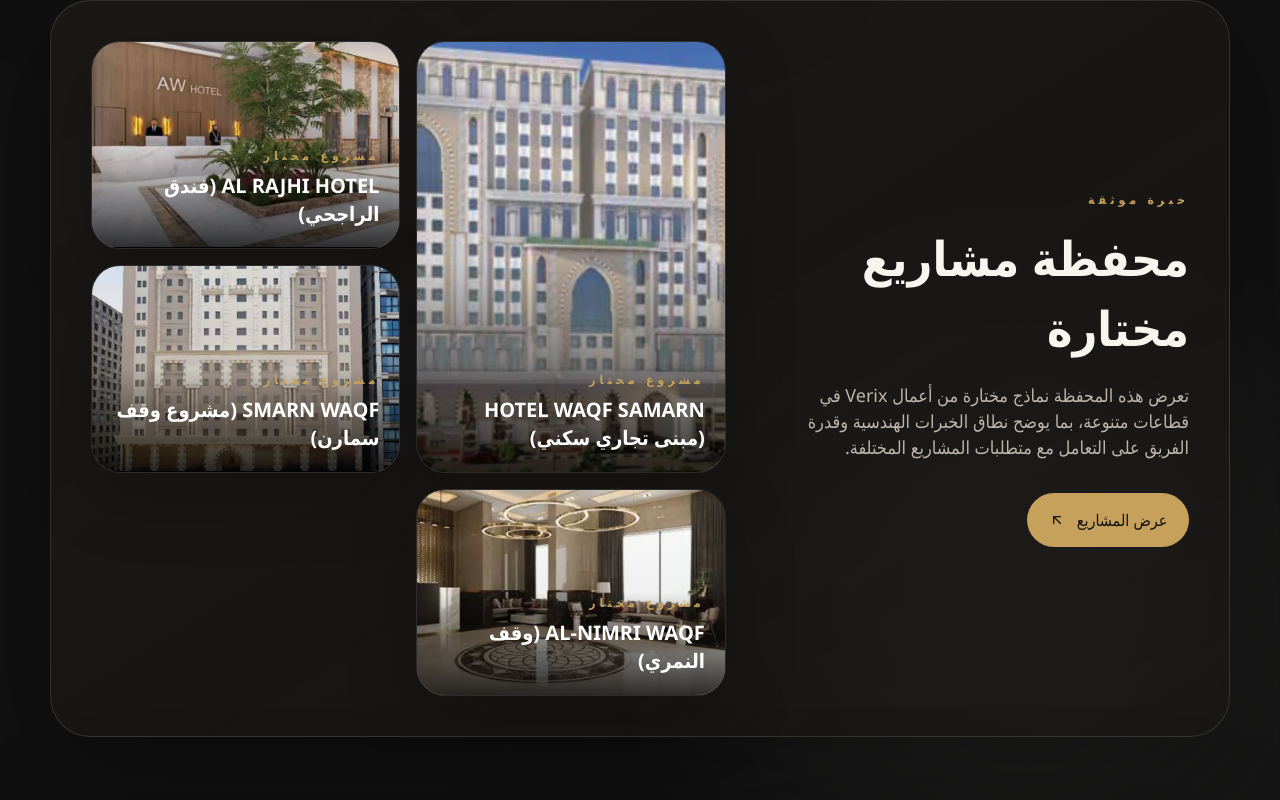
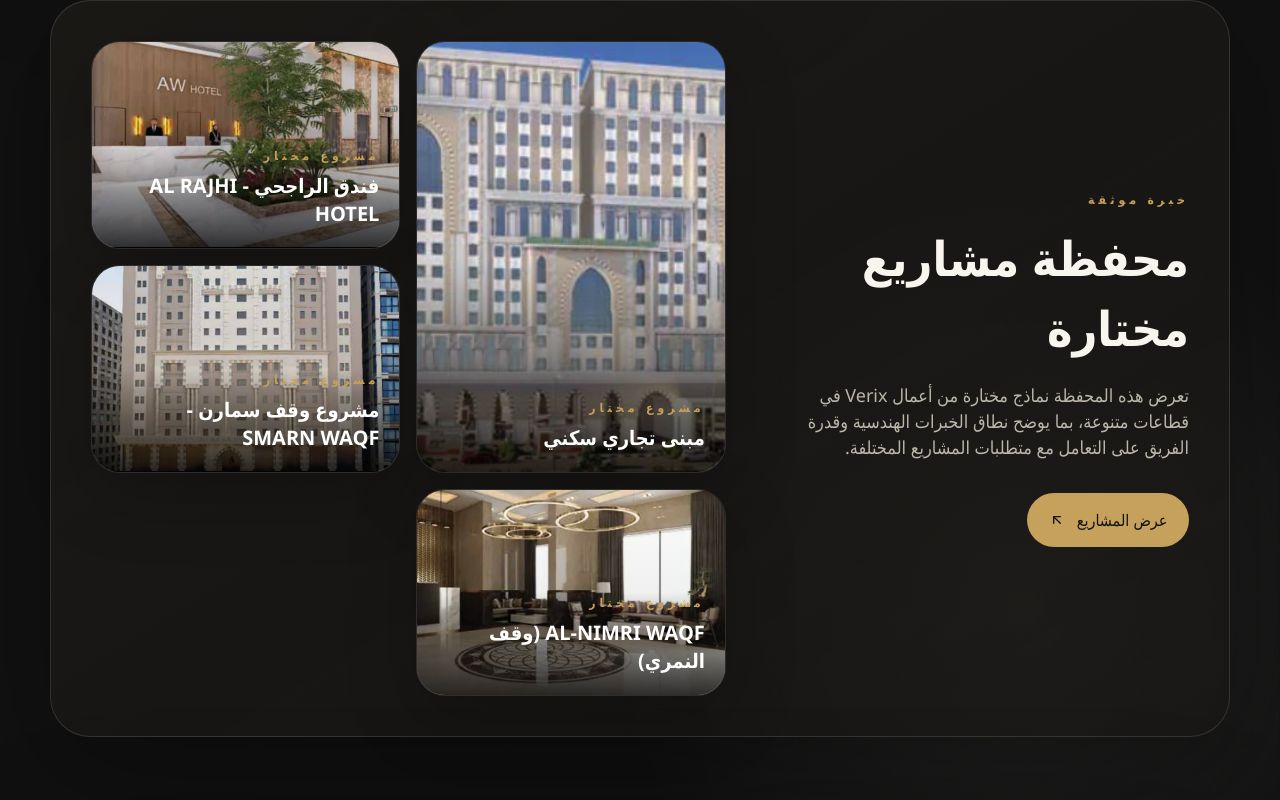
Before and after one commit to ahmedhaytham1/verix, a Next.js app: page /ar in a window 1280 px wide. Shown: the part 1555-2355 px from the top of the page. Built offline with nearby package versions, Linux system fonts and the light colour scheme.

Commit message:
Remove Hotel Waqf Samarn from Arabic project title

```diff
--- a/src/data/content.ts
+++ b/src/data/content.ts
@@ -355,9 +355,9 @@
 };
 
 const baseProjects: BaseProject[] = [
-  { id: 'hotel-waqf-samarn-commercial-residential', category: 'hotels', image: '/images/project-gallery/project-01-01.webp', images: ['/images/project-gallery/project-01-01.webp', '/images/project-gallery/project-01-02.webp', '/images/project-gallery/project-01-03.webp', '/images/project-gallery/project-01-04.webp'], ar: 'HOTEL WAQF SAMARN (مبنى تجاري سكني)', en: 'HOTEL WAQF SAMARN (Commercial Residential Building)', fr: 'HOTEL WAQF SAMARN (bâtiment commercial et résidentiel)' },
-  { id: 'al-rajhi-hotel', category: 'hotels', image: '/images/project-gallery/project-02-01.webp', images: ['/images/project-gallery/project-02-01.webp', '/images/project-gallery/project-02-02.webp', '/images/project-gallery/project-02-03.webp', '/images/project-gallery/project-02-04.webp', '/images/project-gallery/project-02-05.webp'], ar: 'AL RAJHI HOTEL (فندق الراجحي)', en: 'AL RAJHI HOTEL', fr: 'AL RAJHI HOTEL' },
-  { id: 'smarn-waqf', category: 'mixed', image: '/images/project-gallery/project-03-01.webp', images: ['/images/project-gallery/project-03-01.webp', '/images/project-gallery/project-03-02.webp'], ar: 'SMARN WAQF (مشروع وقف سمارن)', en: 'SMARN WAQF', fr: 'SMARN WAQF' },
+  { id: 'hotel-waqf-samarn-commercial-residential', category: 'hotels', image: '/images/project-gallery/project-01-01.webp', images: ['/images/project-gallery/project-01-01.webp', '/images/project-gallery/project-01-02.webp', '/images/project-gallery/project-01-03.webp', '/images/project-gallery/project-01-04.webp'], ar: 'مبنى تجاري سكني', en: 'HOTEL WAQF SAMARN (Commercial Residential Building)', fr: 'HOTEL WAQF SAMARN (bâtiment commercial et résidentiel)' },
+  { id: 'al-rajhi-hotel', category: 'hotels', image: '/images/project-gallery/project-02-01.webp', images: ['/images/project-gallery/project-02-01.webp', '/images/project-gallery/project-02-02.webp', '/images/project-gallery/project-02-03.webp', '/images/project-gallery/project-02-04.webp', '/images/project-gallery/project-02-05.webp'], ar: 'فندق الراجحي - AL RAJHI HOTEL', en: 'AL RAJHI HOTEL', fr: 'AL RAJHI HOTEL' },
+  { id: 'smarn-waqf', category: 'mixed', image: '/images/project-gallery/project-03-01.webp', images: ['/images/project-gallery/project-03-01.webp', '/images/project-gallery/project-03-02.webp'], ar: 'مشروع وقف سمارن - SMARN WAQF', en: 'SMARN WAQF', fr: 'SMARN WAQF' },
   { id: 'al-nimri-waqf', category: 'mixed', image: '/images/project-gallery/project-04-01.webp', images: ['/images/project-gallery/project-04-01.webp', '/images/project-gallery/project-04-02.webp', '/images/project-gallery/project-04-03.webp', '/images/project-gallery/project-04-04.webp'], ar: 'AL-NIMRI WAQF (وقف النمري)', en: 'AL-NIMRI WAQF', fr: 'AL-NIMRI WAQF' },
   { id: 'sabbagh-abdelghani-mahmoud', category: 'mixed', image: '/images/project-gallery/project-05-01.webp', images: ['/images/project-gallery/project-05-01.webp', '/images/project-gallery/project-05-02.webp', '/images/project-gallery/project-05-03.webp', '/images/project-gallery/project-05-04.webp', '/images/project-gallery/project-05-05.webp'], ar: 'SABBAGH ABDELGHANI MAHMOUD (ورثة محمود عبدالغني صباغ)', en: 'SABBAGH ABDELGHANI MAHMOUD', fr: 'SABBAGH ABDELGHANI MAHMOUD' },
   { id: 'alrowada', category: 'residential', image: '/images/project-gallery/project-06-01.webp', images: ['/images/project-gallery/project-06-01.webp', '/images/project-gallery/project-06-02.webp', '/images/project-gallery/project-06-03.webp', '/images/project-gallery/project-06-04.webp'], ar: 'ALROWADA (الروضة)', en: 'ALROWADA', fr: 'ALROWADA' },
@@ -380,7 +380,7 @@
 function projectDescription(locale: Locale, project: BaseProject) {
   const descriptions: Record<string, Record<Locale, string>> = {
     'hotel-waqf-samarn-commercial-residential': {
-      ar: 'مشروع فندقي تجاري سكني يتطلب تنسيقاً دقيقاً بين الاستخدامات المختلفة، ووضوحاً في المخططات، وتكاملاً في متطلبات التشغيل والاعتماد.',
+      ar: 'مبنى تجاري سكني مستقل ضمن أعمال وقف سمارن، يتطلب تنسيقاً دقيقاً بين الاستخدامات المختلفة، ووضوحاً في المخططات، وتكاملاً في المتطلبات الفنية.',
       en: 'A commercial residential hotel project requiring precise coordination between different uses, clear drawings and integrated approval requirements.',
       fr: 'Un projet hôtelier commercial et résidentiel nécessitant une coordination précise entre les usages, les plans et les exigences d’approbation.'
     },
@@ -390,7 +390,7 @@
       fr: 'Un projet hôtelier qui souligne l’importance de plans clairs et d’une coordination d’ingénierie intégrée.'
     },
     'smarn-waqf': {
-      ar: 'مشروع وقف سمارن يتطلب حلولاً هندسية عملية تراعي طبيعة الاستخدام، وكفاءة المساحات، ووضوح المتطلبات الفنية قبل مراحل التنفيذ.',
+      ar: 'مشروع وقف سمارن مستقل عن المبنى التجاري السكني، ويعرض نموذجاً آخر من أعمال سمارن بمتطلبات تصميمية وتنفيذية مختلفة.',
       en: 'The Smarn Waqf project requires practical engineering solutions that consider use requirements, space efficiency and clear technical outputs before execution.',
       fr: 'Le projet SMARN WAQF nécessite des solutions d’ingénierie pratiques adaptées aux usages, à l’efficacité des espaces et aux livrables techniques.'
     },
```
